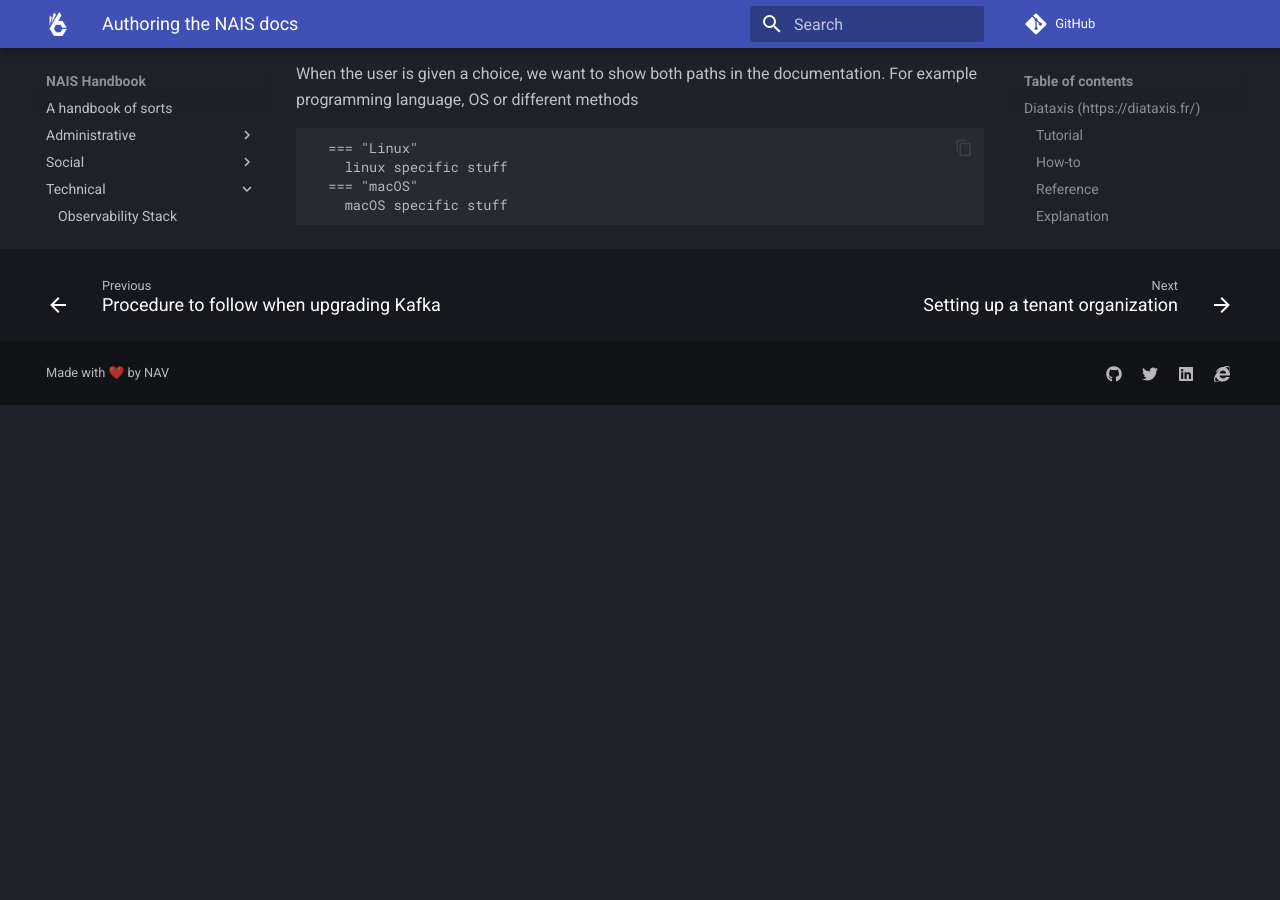
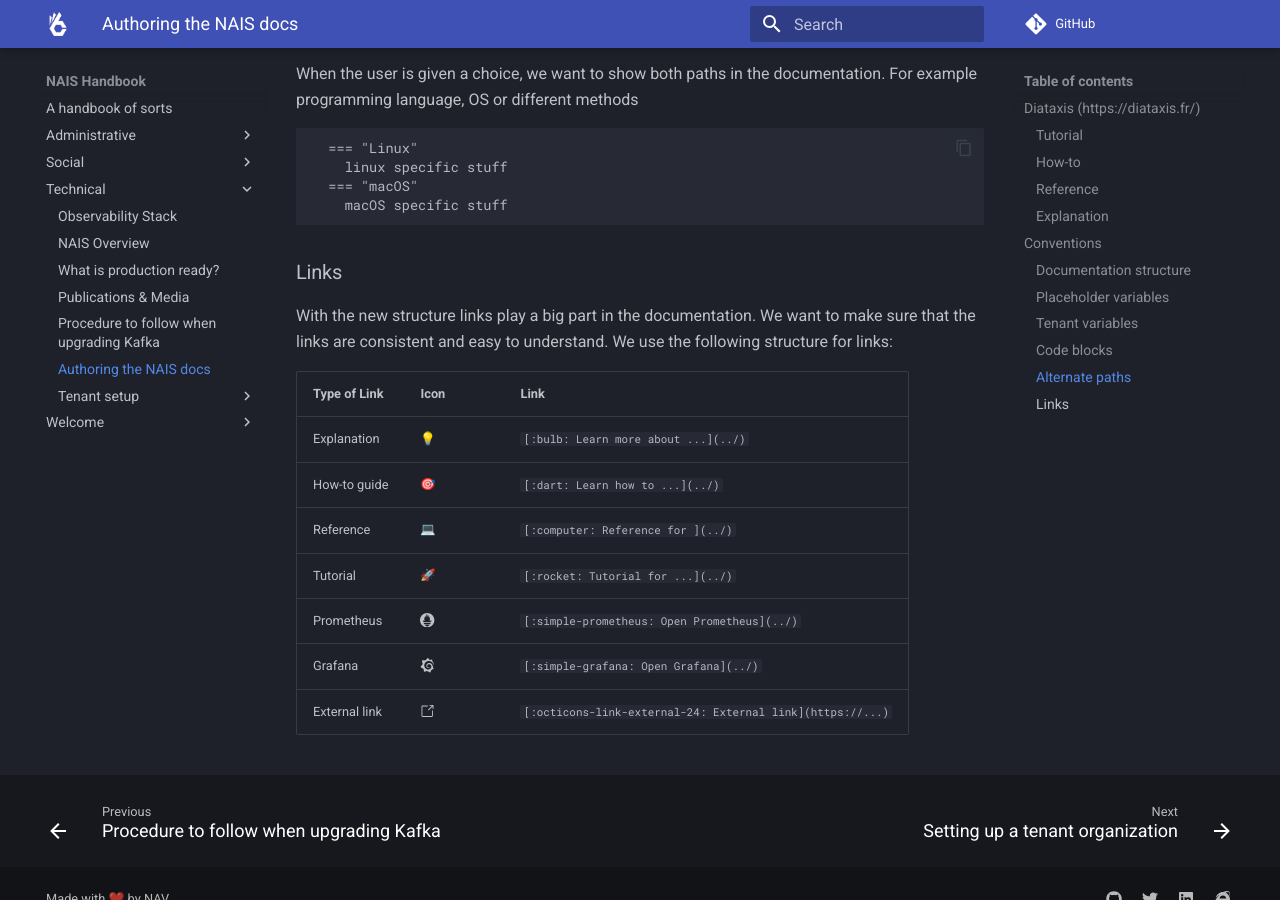
Before and after one commit to nais/handbook, an MkDocs documentation site: the page built from docs/technical/write-the-doc.md, in a window 1280 px wide and 900 px high, scrolled down 2302 px. Built offline with MkDocs 1.6.1 and Material for MkDocs 9.7.7, drawn with Linux system fonts in a browser that asks for light colours; emoji names are drawn with the system emoji font; comment, search, counter and statistics services are not loaded; before the commit the page ends 2707 px from its top, so only the background shows below that.

Commit message:
Document use of icons and links in docs

````diff
--- a/docs/technical/write-the-doc.md
+++ b/docs/technical/write-the-doc.md
@@ -78,3 +78,18 @@
   === "macOS"
     macOS specific stuff
 ```
+
+### Links
+
+With the new structure links play a big part in the documentation. We want to make sure that the links are consistent and easy to understand. We use the following structure for links:
+
+
+| Type of Link  | Icon                        | Link                                                       |
+| ------------- | --------------------------- | ---------------------------------------------------------- |
+| Explanation   | :bulb:                      | `[:bulb: Learn more about ...](../)`                       |
+| How-to guide  | :dart:                      | `[:dart: Learn how to ...](../)`                           |
+| Reference     | :computer:                  | `[:computer: Reference for ](../)`                         |
+| Tutorial      | :rocket:                    | `[:rocket: Tutorial for ...](../)`                         |
+| Prometheus    | :simple-prometheus:         | `[:simple-prometheus: Open Prometheus](../)`               |
+| Grafana       | :simple-grafana:            | `[:simple-grafana: Open Grafana](../)`                     |
+| External link | :octicons-link-external-24: | `[:octicons-link-external-24: External link](https://...)` |
````
